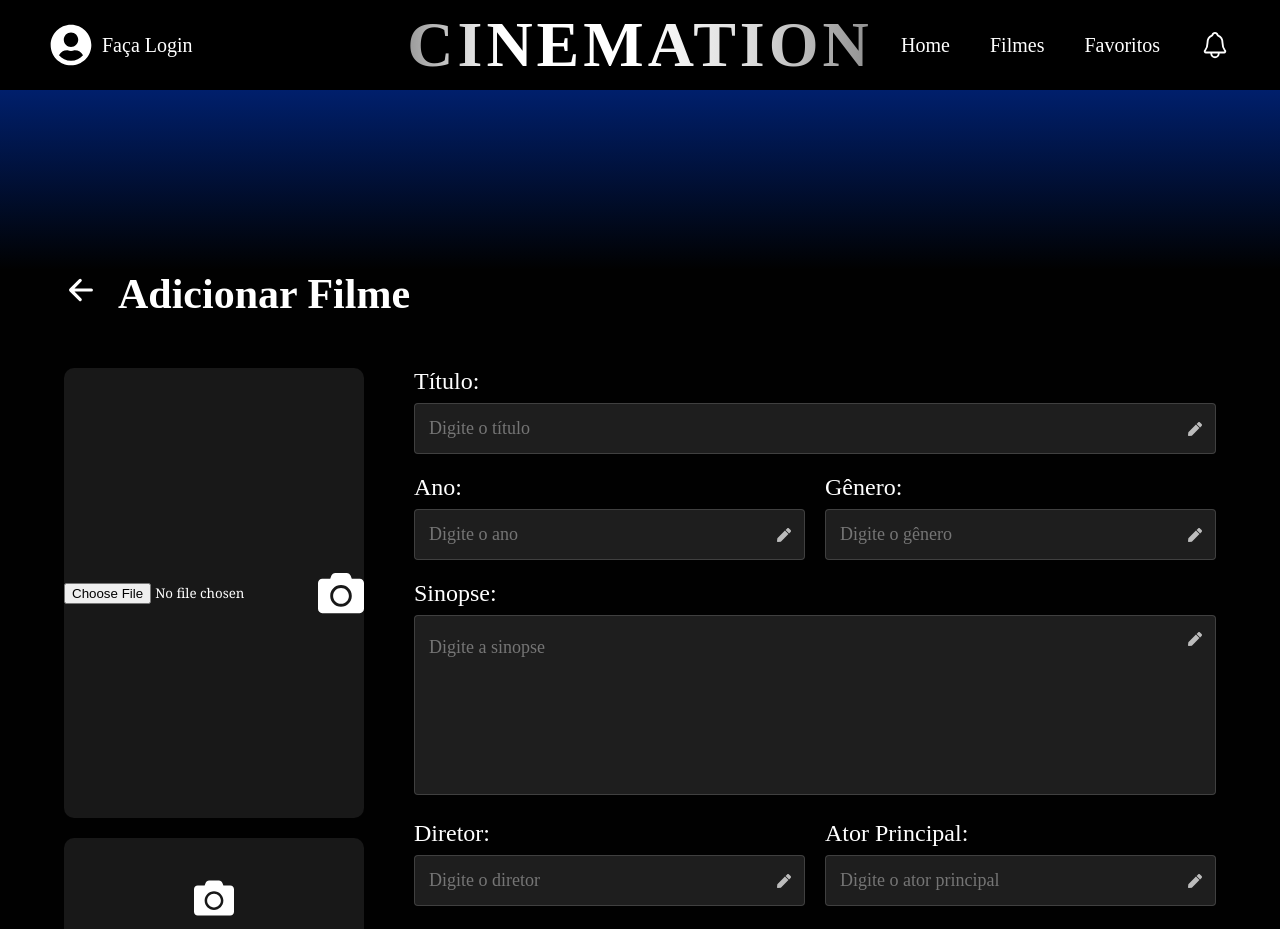
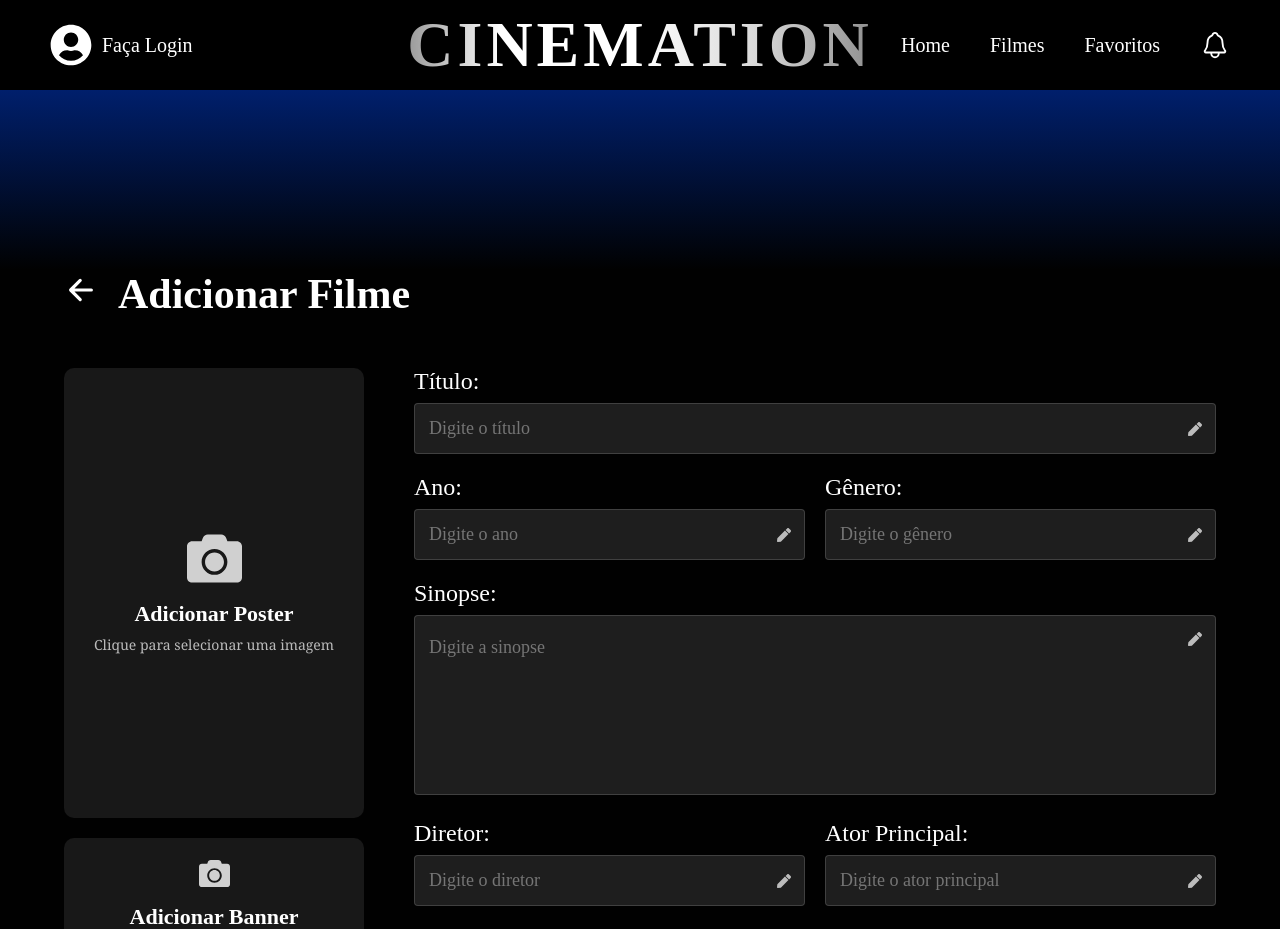
Before and after one commit to ESTURRARI/cinemation_projeto, a React app in the folder frontend/: page /adicionar in a window 1280 px wide. Shown: the top 929 px of the page. Built offline with nearby package versions, Linux system fonts and the light colour scheme; the HTML template or start-up script is replaced by a standard one.

Commit message:
página adicionar quase pronta

```diff
--- a/frontend/src/pages/adicionar/adicionar.css
+++ b/frontend/src/pages/adicionar/adicionar.css
@@ -315,12 +315,70 @@
 
 .poster-preview.vazio{
   height: 450px;
-
-  font-size: 60px;
 }
 
 .banner-preview.vazio{
-  height: 120px;
+  height: 140px;
+}
 
-  font-size: 40px;
+.upload-area{
+  width: 100%;
+
+  height: 100%;
+
+  display: flex;
+
+  flex-direction: column;
+
+  justify-content: center;
+
+  align-items: center;
+
+  text-align: center;
+
+  cursor: pointer;
+
+  color: white;
+
+  padding: 20px;
+
+  box-sizing: border-box;
 }
+
+.upload-area input{
+  display: none;
+}
+
+.upload-area svg{
+  font-size: 55px;
+
+  margin-bottom: 15px;
+
+  opacity: 0.8;
+}
+
+.upload-area h3{
+  font-size: 22px;
+
+  font-family: "Crimson Text", serif;
+
+  margin-bottom: 8px;
+}
+
+.upload-area p{
+  font-size: 14px;
+
+  opacity: 0.7;
+
+  line-height: 20px;
+}
+
+.upload-area img{
+  width: 100%;
+
+  height: 100%;
+
+  object-fit: cover;
+
+  border-radius: 10px;
+}
--- a/frontend/src/pages/adicionar/adicionar.jsx
+++ b/frontend/src/pages/adicionar/adicionar.jsx
@@ -5,10 +5,20 @@ import { FaCamera } from "react-icons/fa";
 import { FaPen } from "react-icons/fa";
 
 import { useNavigate } from 'react-router-dom'
+import { useState } from 'react'
+
+
 
 function Adicionar(){
 
   const navigate = useNavigate()
+  const [poster, setPoster] = useState(null)
+  const [banner, setBanner] = useState(null)
+  const [previewPoster, setPreviewPoster] = useState('')
+  const [previewBanner, setPreviewBanner] = useState('')
+
+  console.log(poster)
+  console.log(banner)
 
   return(
 
@@ -41,19 +51,90 @@ function Adicionar(){
 
               <div className="poster-preview vazio">
 
-                <input type="file" />
+                <label className="upload-area">
 
-                <FaCamera />
+                  {previewPoster ? (
+
+                    <img
+                      src={previewPoster}
+                      alt="Poster"
+                    />
+
+                  ) : (
+
+                    <>
+                      <FaCamera />
+                      <h3>Adicionar Poster</h3>
+                      <p>Clique para selecionar uma imagem</p>
+                    </>
+
+                  )}
+
+                  <input
+                    type="file"
+                    accept="image/*"
+                    onChange={(e) => {
+
+                      const arquivo = e.target.files[0]
+
+                      setPoster(arquivo)
+
+                      if (arquivo) {
+                        setPreviewPoster(
+                          URL.createObjectURL(arquivo)
+                        )
+                      }
+
+                    }}
+                  />
+
+                </label>
 
               </div>
-
             </div>
 
             <div className="banner-area">
 
               <div className="banner-preview vazio">
 
-                <FaCamera />
+                <label className="upload-area">
+
+                  {previewBanner ? (
+
+                    <img
+                      src={previewBanner}
+                      alt="Banner"
+                    />
+
+                  ) : (
+
+                    <>
+                      <FaCamera />
+                      <h3>Adicionar Banner</h3>
+                      <p>Clique para selecionar uma imagem</p>
+                    </>
+
+                  )}
+
+                  <input
+                    type="file"
+                    accept="image/*"
+                    onChange={(e) => {
+
+                      const arquivo = e.target.files[0]
+
+                      setBanner(arquivo)
+
+                      if (arquivo) {
+                        setPreviewBanner(
+                          URL.createObjectURL(arquivo)
+                        )
+                      }
+
+                    }}
+                  />
+
+                </label>
 
               </div>
 
```
